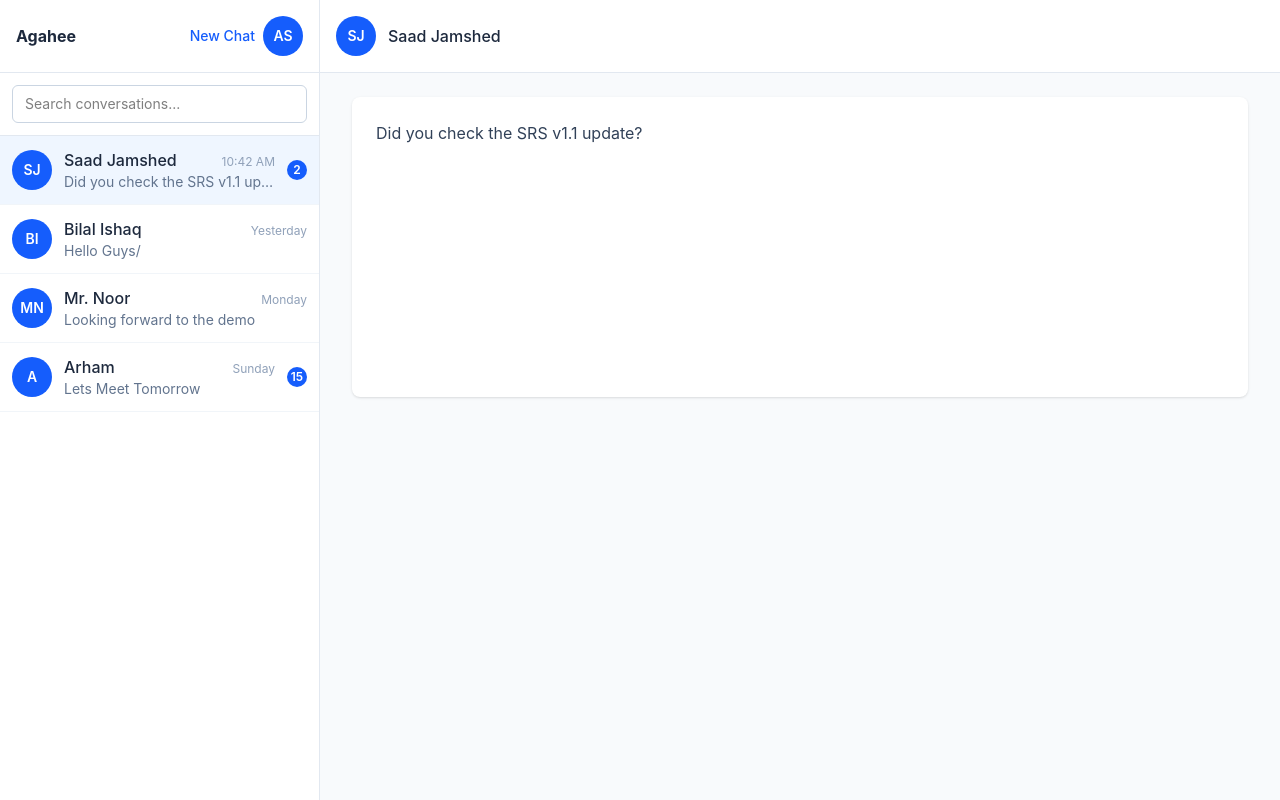
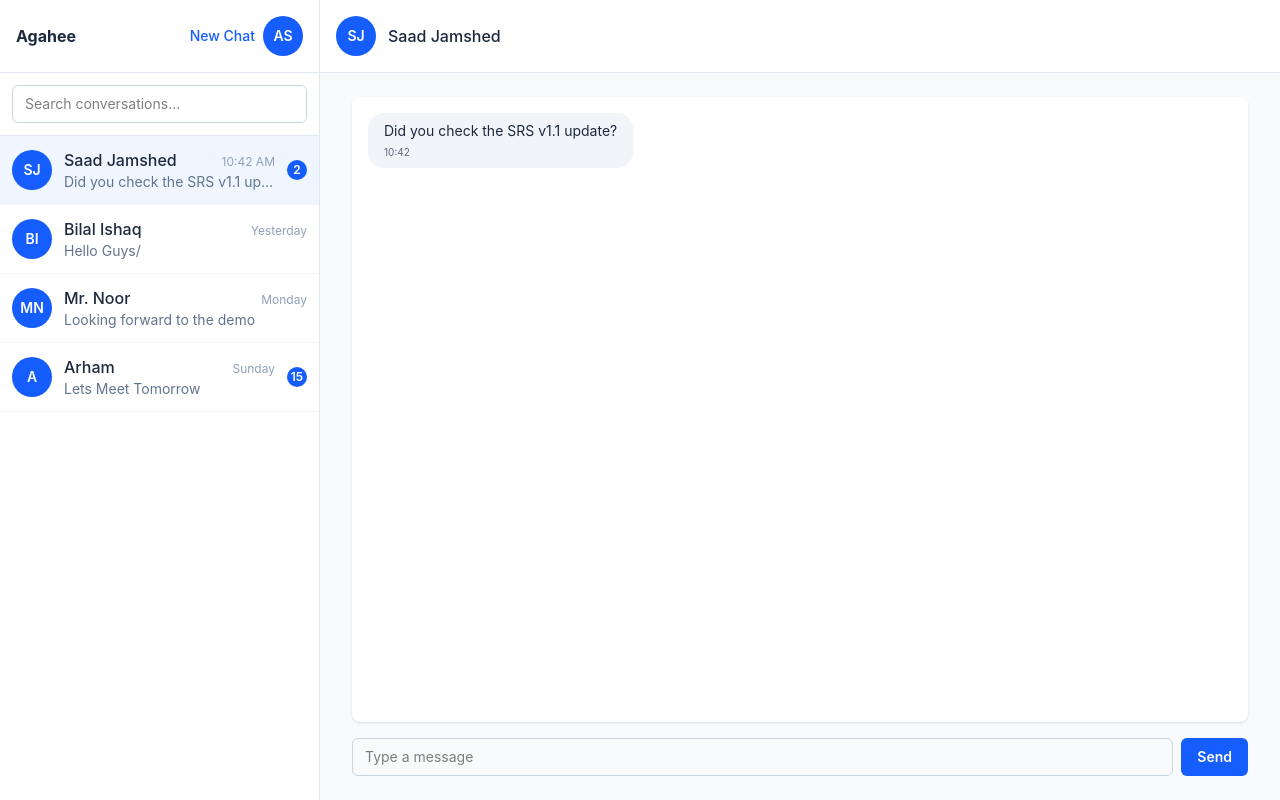
Before and after one commit to sjk-txend/agahee-frontend, a React (Vite) app in the folder frontend/: page /dashboard in a window 1280 px wide. Both pictures are taken after a click on the button 159 px from the left and 170 px from the top of the page. Built offline with nearby package versions, Linux system fonts and the light colour scheme.

Commit message:
Implement send and receive messages

```diff
--- a/frontend/src/components/MessageBox.tsx
+++ b/frontend/src/components/MessageBox.tsx
@@ -1,3 +1,4 @@
+import { useState } from 'react'
 import { mockConversations } from '../data/mockConversations'
 import Avatar from './Avatar'
 
@@ -5,8 +6,56 @@ interface MessageBoxProps {
   conversationId: string | null
 }
 
+interface MessageItem {
+  id: string
+  text: string
+  sender: 'me' | 'them'
+  time: string
+}
+
 function MessageBox({ conversationId }: MessageBoxProps) {
-  const conversation = mockConversations.find((c) => c.id === conversationId)
+  const [draft, setDraft] = useState('')
+
+  const [messagesByConversation, setMessagesByConversation] = useState<
+    Record<string, MessageItem[]>
+  >(() => ({
+    '1': [
+      {
+        id: '1',
+        text: 'Did you check the SRS v1.1 update?',
+        sender: 'them',
+        time: '10:42',
+      },
+    ],
+    '2': [
+      {
+        id: '2',
+        text: 'Hello Guys/',
+        sender: 'them',
+        time: 'Yesterday',
+      },
+    ],
+    '3': [
+      {
+        id: '3',
+        text: 'Looking forward to the demo',
+        sender: 'them',
+        time: 'Monday',
+      },
+    ],
+    '4': [
+      {
+        id: '4',
+        text: 'Lets Meet Tomorrow',
+        sender: 'them',
+        time: 'Sunday',
+      },
+    ],
+  }))
+
+  const conversation = mockConversations.find(
+    (c) => c.id === conversationId
+  )
 
   if (!conversation) {
     return (
@@ -16,21 +65,122 @@ function MessageBox({ conversationId }: MessageBoxProps) {
     )
   }
 
+  const messages = messagesByConversation[conversation.id] ?? []
+
+  const handleSend = () => {
+    const text = draft.trim()
+
+    if (!text) return
+
+    const newMessage: MessageItem = {
+      id: `${conversation.id}-${Date.now()}`,
+      text,
+      sender: 'me',
+      time: new Date().toLocaleTimeString([], {
+        hour: 'numeric',
+        minute: '2-digit',
+      }),
+    }
+
+    setMessagesByConversation((prev) => ({
+      ...prev,
+      [conversation.id]: [
+        ...(prev[conversation.id] ?? []),
+        newMessage,
+      ],
+    }))
+
+    setDraft('')
+
+    window.setTimeout(() => {
+      const reply: MessageItem = {
+        id: `${conversation.id}-reply-${Date.now()}`,
+        text: 'Received your message.',
+        sender: 'them',
+        time: new Date().toLocaleTimeString([], {
+          hour: 'numeric',
+          minute: '2-digit',
+        }),
+      }
+
+      setMessagesByConversation((prev) => ({
+        ...prev,
+        [conversation.id]: [
+          ...(prev[conversation.id] ?? []),
+          reply,
+        ],
+      }))
+    }, 600)
+  }
+
   return (
     <div className="flex-1 flex flex-col">
       <div className="p-4 border-b border-slate-200 bg-white">
         <div className="flex items-center gap-3">
           <Avatar name={conversation.userName} size="md" />
-          <div className="font-medium text-slate-800">{conversation.userName}</div>
+          <div className="font-medium text-slate-800">
+            {conversation.userName}
+          </div>
         </div>
       </div>
 
       <div className="flex-1 p-6 overflow-y-auto bg-slate-50">
-        <div className="mx-auto w-full max-w-4xl">
-          <div className="bg-white rounded-lg shadow-sm p-6 min-h-[300px]">
-            <div className="prose text-slate-700">
-              {conversation.lastMessage || 'No messages yet.'}
+        <div className="mx-auto flex h-full w-full max-w-4xl flex-col">
+          <div className="flex-1 overflow-y-auto rounded-lg bg-white p-4 shadow-sm">
+            <div className="space-y-3">
+              {messages.length === 0 && (
+                <div className="text-sm text-slate-400">
+                  No messages yet.
+                </div>
+              )}
+
+              {messages.map((message) => (
+                <div
+                  key={message.id}
+                  className={`flex ${
+                    message.sender === 'me'
+                      ? 'justify-end'
+                      : 'justify-start'
+                  }`}
+                >
+                  <div
+                    className={`max-w-[75%] rounded-2xl px-4 py-2 ${
+                      message.sender === 'me'
+                        ? 'bg-blue-600 text-white'
+                        : 'bg-slate-100 text-slate-800'
+                    }`}
+                  >
+                    <p className="text-sm">{message.text}</p>
+                    <p className="mt-1 text-[10px] opacity-70">
+                      {message.time}
+                    </p>
+                  </div>
+                </div>
+              ))}
             </div>
+          </div>
+
+          <div className="mt-4 flex gap-2">
+            <input
+              type="text"
+              value={draft}
+              onChange={(event) => setDraft(event.target.value)}
+              onKeyDown={(event) => {
+                if (event.key === 'Enter') {
+                  handleSend()
+                }
+              }}
+              placeholder="Type a message"
+              className="flex-1 rounded-md border border-slate-300 px-3 py-2 text-sm outline-none focus:border-blue-500"
+            />
+
+            <button
+              type="button"
+              onClick={handleSend}
+              className="rounded-md bg-blue-600 px-4 py-2 text-sm font-semibold text-white hover:bg-blue-700"
+            >
+              Send
+            </button>
           </div>
         </div>
       </div>
```
